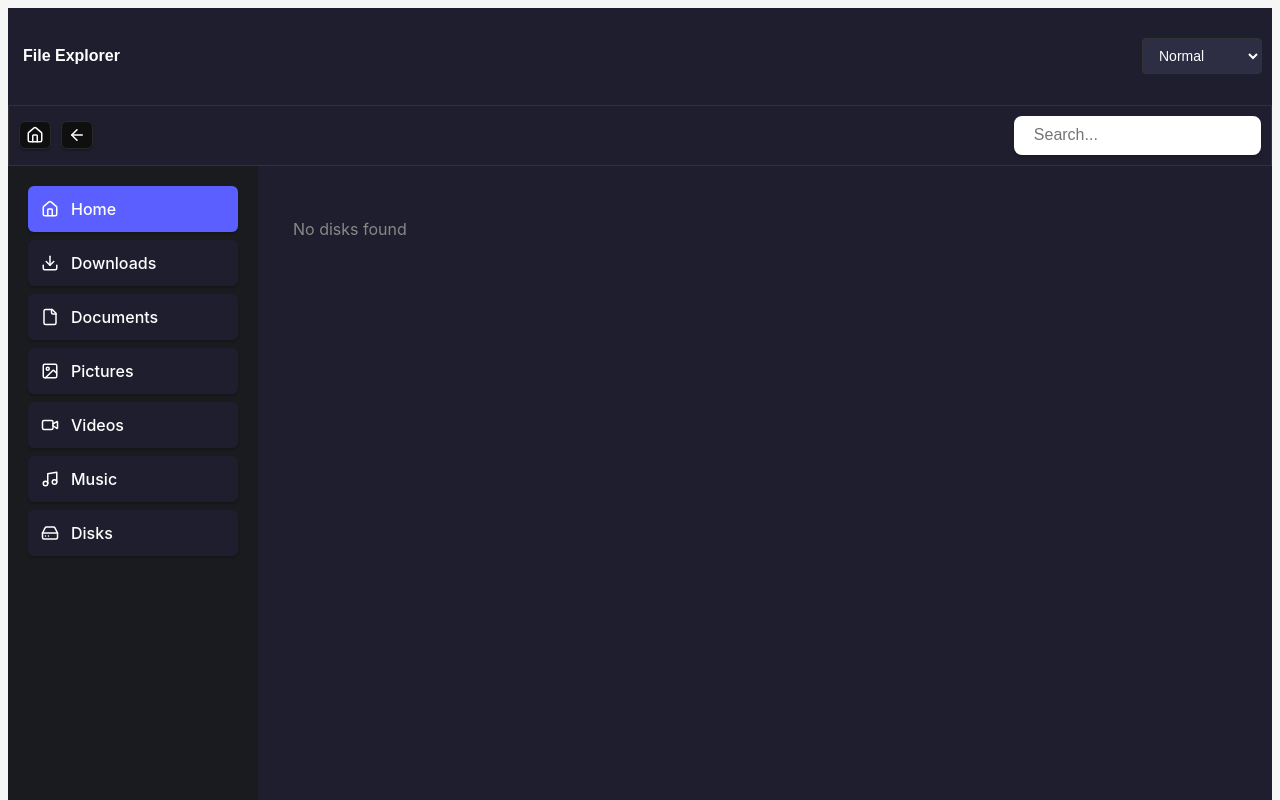
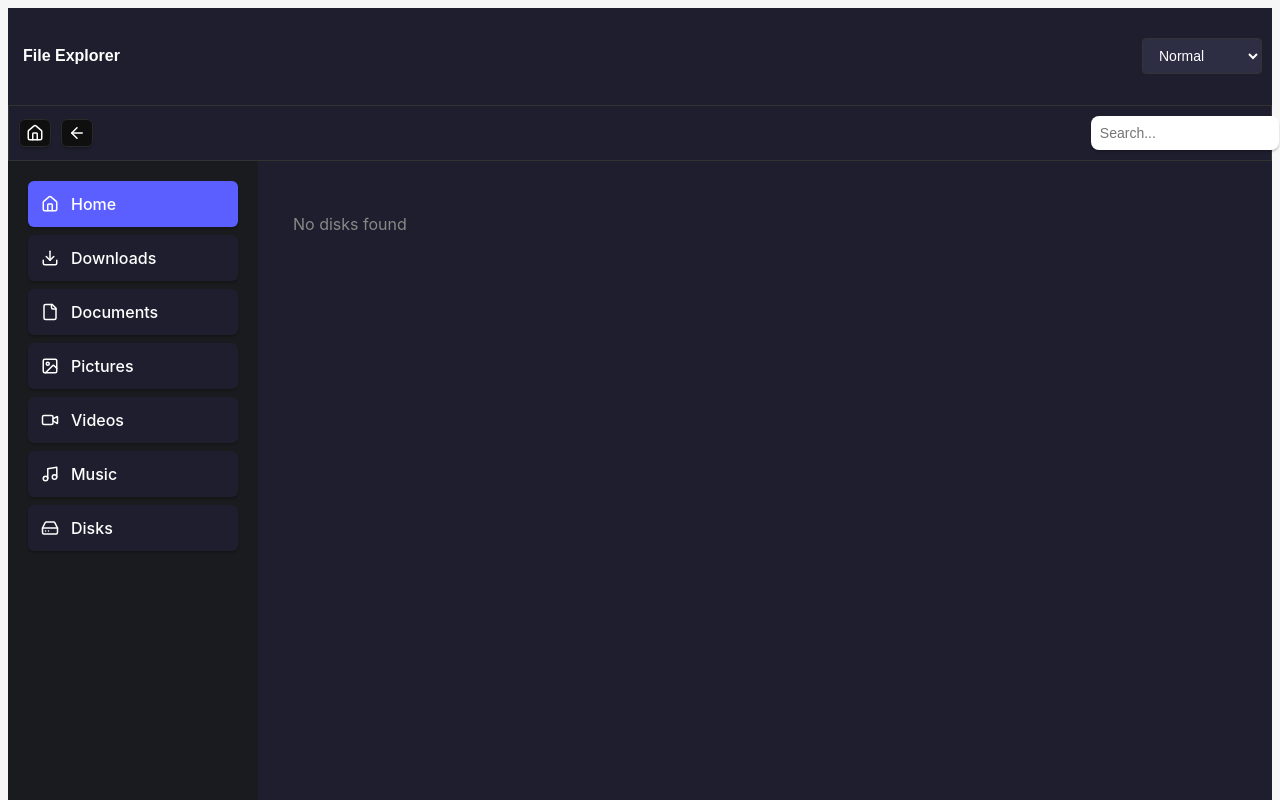
Before and after one commit to max-de-bug/file-explorer, a React (Vite) app: page / in a window 1280 px wide. Shown: the top 800 px of the page. Built offline with nearby package versions, Linux system fonts and the light colour scheme.

Commit message:
refactor: implementing seachbar component

```diff
--- a/src/components/Dashboard/Header.tsx
+++ b/src/components/Dashboard/Header.tsx
@@ -2,10 +2,10 @@ import { useContext } from "react";
 import styles from "./Header.module.scss";
 import { AppContext } from "../../context/Context";
 import { Home, ArrowLeft } from "lucide-react";
+import Searchbar from "../SearchBar/Searchbar";
 
 const Header = () => {
-  const { handleBack, handleHome, handleSearch, searchValue } =
-    useContext(AppContext);
+  const { handleBack, handleHome } = useContext(AppContext);
 
   return (
     <div className={styles.container}>
@@ -25,15 +25,7 @@ const Header = () => {
           <ArrowLeft size={18} />
         </button>
       </div>
-      <div className={styles.searchContainer}>
-        <input
-          type="text"
-          placeholder="Search..."
-          value={searchValue}
-          onChange={handleSearch}
-          className={styles.searchInput}
-        />
-      </div>
+      <Searchbar />
     </div>
   );
 };
--- /dev/null
+++ b/src/components/SearchBar/SearchBar.module.scss
@@ -0,0 +1,9 @@
+.searchContainer {
+  justify-content: flex-end;
+}
+
+.searchInput {
+  padding: 8px;
+  font-size: 14px;
+  width: 100%;
+}
--- /dev/null
+++ b/src/components/SearchBar/Searchbar.tsx
@@ -0,0 +1,20 @@
+import styles from "./SearchBar.module.scss";
+import { useContext } from "react";
+import { AppContext } from "../../context/Context";
+
+const Searchbar = () => {
+  const { handleSearch, searchValue } = useContext(AppContext);
+  return (
+    <div className={styles.searchContainer}>
+      <input
+        type="text"
+        placeholder="Search..."
+        value={searchValue}
+        onChange={handleSearch}
+        className={styles.searchInput}
+      />
+    </div>
+  );
+};
+
+export default Searchbar;
```
Also changed, not shown: 1 other file (tests, documents, lock files or other folders).
